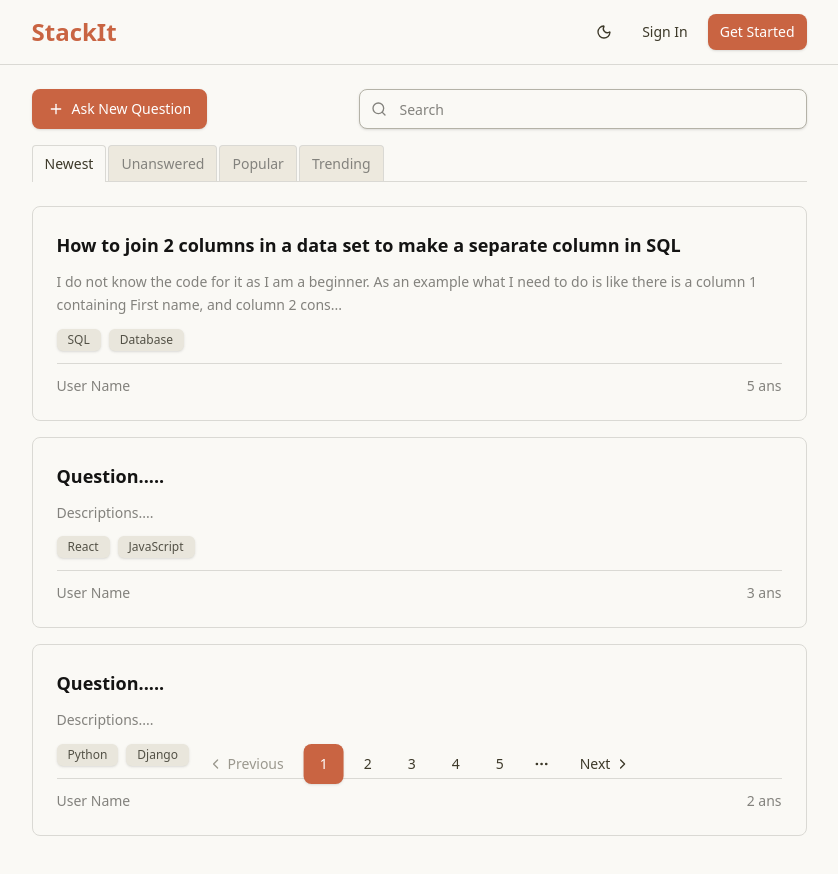
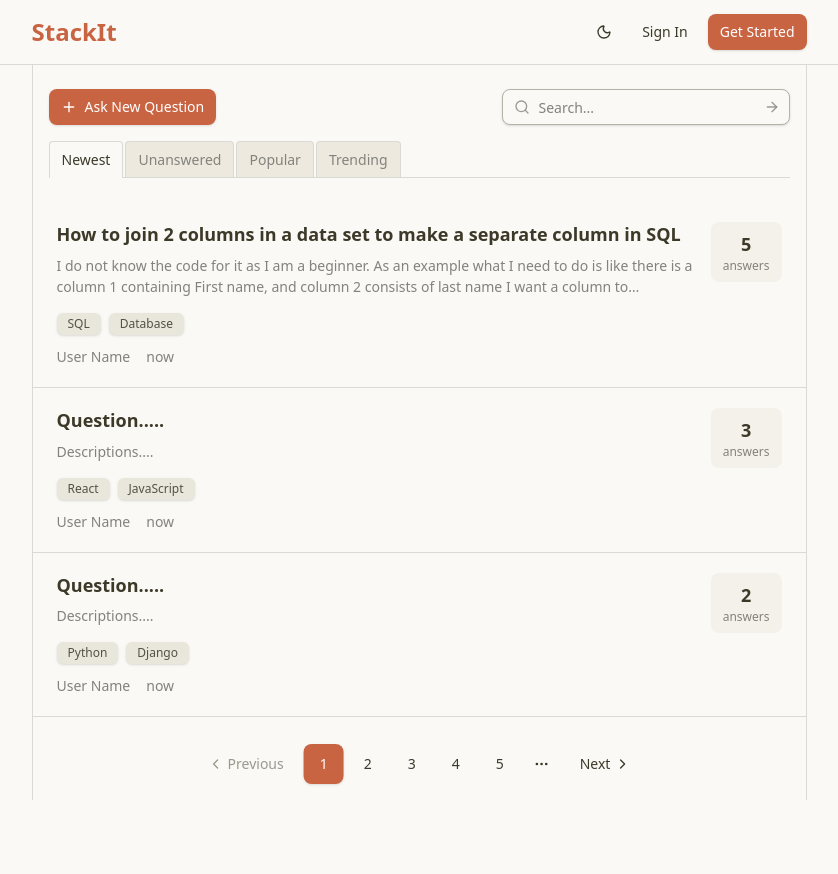
Before and after one commit to imvarunjaat/odoo, a Next.js app: page /dashboard in a window 1280 px wide. Shown: the top 874 px of the page, without its empty margins (221-1059 px from the left). After the commit the page ends 800 px from the top, so only its background shows below. Built offline with nearby package versions, Linux system fonts and the light colour scheme; no server answers.

Commit message:
improve visual hirearchy

```diff
--- a/package.json
+++ b/package.json
@@ -9,7 +9,9 @@
     "lint": "next lint"
   },
   "dependencies": {
+    "@number-flow/react": "^0.5.10",
     "@radix-ui/react-dropdown-menu": "^2.1.15",
+    "@radix-ui/react-label": "^2.1.7",
     "@radix-ui/react-navigation-menu": "^1.2.13",
     "@radix-ui/react-popover": "^1.1.14",
     "@radix-ui/react-slot": "^1.2.3",
@@ -17,10 +19,12 @@
     "class-variance-authority": "^0.7.1",
     "clsx": "^2.1.1",
     "convex": "^1.25.2",
+    "framer-motion": "^12.23.3",
     "lucide-react": "^0.525.0",
     "next": "15.3.5",
     "react": "^19.0.0",
     "react-dom": "^19.0.0",
+    "react-intersection-observer": "^9.16.0",
     "tailwind-merge": "^3.3.1"
   },
   "devDependencies": {
--- a/src/app/dashboard/page.tsx
+++ b/src/app/dashboard/page.tsx
@@ -1,7 +1,7 @@
 "use client";
 
-import { useState } from "react";
-import { Search, Plus } from "lucide-react";
+import { useState, useId } from "react";
+import { ArrowRight, Plus, Search } from "lucide-react";
 import { Button } from "@/components/ui/button-component";
 import { Input } from "@/components/ui/input";
 import {
@@ -23,6 +23,7 @@ const mockQuestions = [
     tags: ["SQL", "Database"],
     author: "User Name",
     answers: 5,
+    score: 42,
     createdAt: new Date().toISOString(),
   },
   {
@@ -32,6 +33,7 @@ const mockQuestions = [
     tags: ["React", "JavaScript"],
     author: "User Name",
     answers: 3,
+    score: 18,
     createdAt: new Date().toISOString(),
   },
   {
@@ -41,6 +43,7 @@ const mockQuestions = [
     tags: ["Python", "Django"],
     author: "User Name",
     answers: 2,
+    score: 7,
     createdAt: new Date().toISOString(),
   },
 ];
@@ -49,6 +52,7 @@ export default function Dashboard() {
   const [activeTab, setActiveTab] = useState("newest");
   const [searchQuery, setSearchQuery] = useState("");
   const [currentPage, setCurrentPage] = useState(1);
+  const searchId = useId();
 
   const handleSearch = (e: React.FormEvent) => {
     e.preventDefault();
@@ -57,33 +61,43 @@ export default function Dashboard() {
   };
 
   return (
-    <div className="min-h-screen bg-background">
+    <div className="min-h-screen bg-background flex flex-col">
       {/* Header */}
       <Navbar />
 
       {/* Main Content */}
-      <div className="w-full px-4 py-6">
-        <div className="max-w-[775px] mx-auto">
+      <div className="w-full flex-1 flex justify-center">
+        <div className="max-w-[775px] w-full border-l border-r border-border">
           {/* Controls Bar */}
-          <div className="mb-6 space-y-4">
+          <div className="mb-6 space-y-4 px-4 pt-6">
             {/* Ask Question Button and Search */}
             <div className="flex justify-between items-center gap-4">
-              <Button>
+              <Button size="sm">
                 <Plus className="mr-2 h-4 w-4" />
                 Ask New Question
               </Button>
 
               {/* Search */}
-              <form onSubmit={handleSearch} className="flex-1 max-w-md">
+              <form onSubmit={handleSearch} className="w-72">
                 <div className="relative">
-                  <Search className="absolute left-3 top-1/2 transform -translate-y-1/2 text-muted-foreground h-4 w-4" />
                   <Input
-                    type="text"
-                    placeholder="Search"
+                    id={searchId}
+                    className="peer ps-9 pe-9 h-9"
+                    placeholder="Search..."
+                    type="search"
                     value={searchQuery}
                     onChange={(e) => setSearchQuery(e.target.value)}
-                    className="pl-10 pr-4"
                   />
+                  <div className="text-muted-foreground/80 pointer-events-none absolute inset-y-0 start-0 flex items-center justify-center ps-3 peer-disabled:opacity-50">
+                    <Search size={16} />
+                  </div>
+                  <button
+                    className="text-muted-foreground/80 hover:text-foreground focus-visible:border-ring focus-visible:ring-ring/50 absolute inset-y-0 end-0 flex h-full w-9 items-center justify-center rounded-e-md transition-[color,box-shadow] outline-none focus:z-10 focus-visible:ring-[3px] disabled:pointer-events-none disabled:cursor-not-allowed disabled:opacity-50"
+                    aria-label="Submit search"
+                    type="submit"
+                  >
+                    <ArrowRight size={16} aria-hidden="true" />
+                  </button>
                 </div>
               </form>
             </div>
@@ -125,7 +139,7 @@ export default function Dashboard() {
           </div>
 
           {/* Questions List */}
-          <div className="space-y-4 mb-8">
+          <div className="mb-8">
             {mockQuestions.map((question) => (
               <QuestionCard key={question.id} question={question} />
             ))}
--- a/src/components/question-card.tsx
+++ b/src/components/question-card.tsx
@@ -7,6 +7,7 @@ interface Question {
   tags: string[];
   author: string;
   answers: number;
+  score: number;
   createdAt: string;
 }
 
@@ -15,40 +16,50 @@ interface QuestionCardProps {
 }
 
 export function QuestionCard({ question }: QuestionCardProps) {
-  const truncateDescription = (text: string, maxLength: number = 150) => {
-    if (text.length <= maxLength) return text;
-    return text.slice(0, maxLength) + "...";
+  const formatTimeAgo = (dateString: string) => {
+    const date = new Date(dateString);
+    const now = new Date();
+    const diffInHours = Math.floor((now.getTime() - date.getTime()) / (1000 * 60 * 60));
+
+    if (diffInHours < 1) return "now";
+    if (diffInHours < 24) return `${diffInHours}h`;
+    const diffInDays = Math.floor(diffInHours / 24);
+    if (diffInDays < 30) return `${diffInDays}d`;
+    return date.toLocaleDateString('en-US', { month: 'short', day: 'numeric' });
   };
 
   return (
-    <div className="bg-card border border-border rounded-lg p-6 hover:shadow-md transition-all duration-200">
-      <div className="space-y-3">
-        {/* Question Title */}
-        <h3 className="text-lg font-semibold text-card-foreground hover:text-primary cursor-pointer line-clamp-2 transition-colors">
+    <div className="border-b border-border bg-card hover:bg-muted/20 transition-colors cursor-pointer">
+      <div className="px-6 py-5">
+        <div className="flex items-start gap-4">
+          <div className="min-w-0 flex-1">
+            <h3 className="text-lg font-semibold text-foreground leading-snug mb-2 hover:text-primary transition-colors">
               {question.title}
             </h3>
-
-        {/* Question Description */}
-        <p className="text-muted-foreground text-sm leading-relaxed">
-          {truncateDescription(question.description)}
+            <p className="text-sm text-muted-foreground leading-normal mb-4 line-clamp-2">
+              {question.description}
             </p>
 
             {/* Tags */}
-        <div className="flex flex-wrap gap-2">
+            <div className="flex flex-wrap gap-2 mb-3">
               {question.tags.map((tag) => (
-            <Badge key={tag} variant="secondary" className="text-xs">
+                <Badge key={tag} variant="secondary" className="text-xs font-normal">
                   {tag}
                 </Badge>
               ))}
             </div>
 
-        {/* Footer with author and answer count */}
-        <div className="flex items-center justify-between pt-3 border-t border-border">
-          <span className="text-sm text-muted-foreground font-medium">{question.author}</span>
-          <div className="flex items-center space-x-4">
-            <span className="text-sm text-muted-foreground font-medium">
-              {question.answers} ans
-            </span>
+            {/* Footer */}
+            <div className="flex items-center gap-4 text-sm text-muted-foreground">
+              <span className="font-medium">{question.author}</span>
+              <span>{formatTimeAgo(question.createdAt)}</span>
+            </div>
+          </div>
+
+          {/* Answer count */}
+          <div className="text-center bg-muted/50 rounded-lg px-3 py-2 min-w-[60px]">
+            <div className="text-lg font-semibold text-foreground">{question.answers}</div>
+            <div className="text-xs text-muted-foreground">answers</div>
           </div>
         </div>
       </div>
--- /dev/null
+++ b/src/components/ui/label.tsx
@@ -0,0 +1,26 @@
+"use client"
+
+import * as React from "react"
+import * as LabelPrimitive from "@radix-ui/react-label"
+import { cva, type VariantProps } from "class-variance-authority"
+
+import { cn } from "@/lib/utils"
+
+const labelVariants = cva(
+  "text-sm font-medium leading-none peer-disabled:cursor-not-allowed peer-disabled:opacity-70"
+)
+
+const Label = React.forwardRef<
+  React.ElementRef<typeof LabelPrimitive.Root>,
+  React.ComponentPropsWithoutRef<typeof LabelPrimitive.Root> &
+    VariantProps<typeof labelVariants>
+>(({ className, ...props }, ref) => (
+  <LabelPrimitive.Root
+    ref={ref}
+    className={cn(labelVariants(), className)}
+    {...props}
+  />
+))
+Label.displayName = LabelPrimitive.Root.displayName
+
+export { Label }
```
Also changed, not shown: 1 other file (tests, documents, lock files or other folders). Lines whose indentation alone changed are shown as unchanged.
